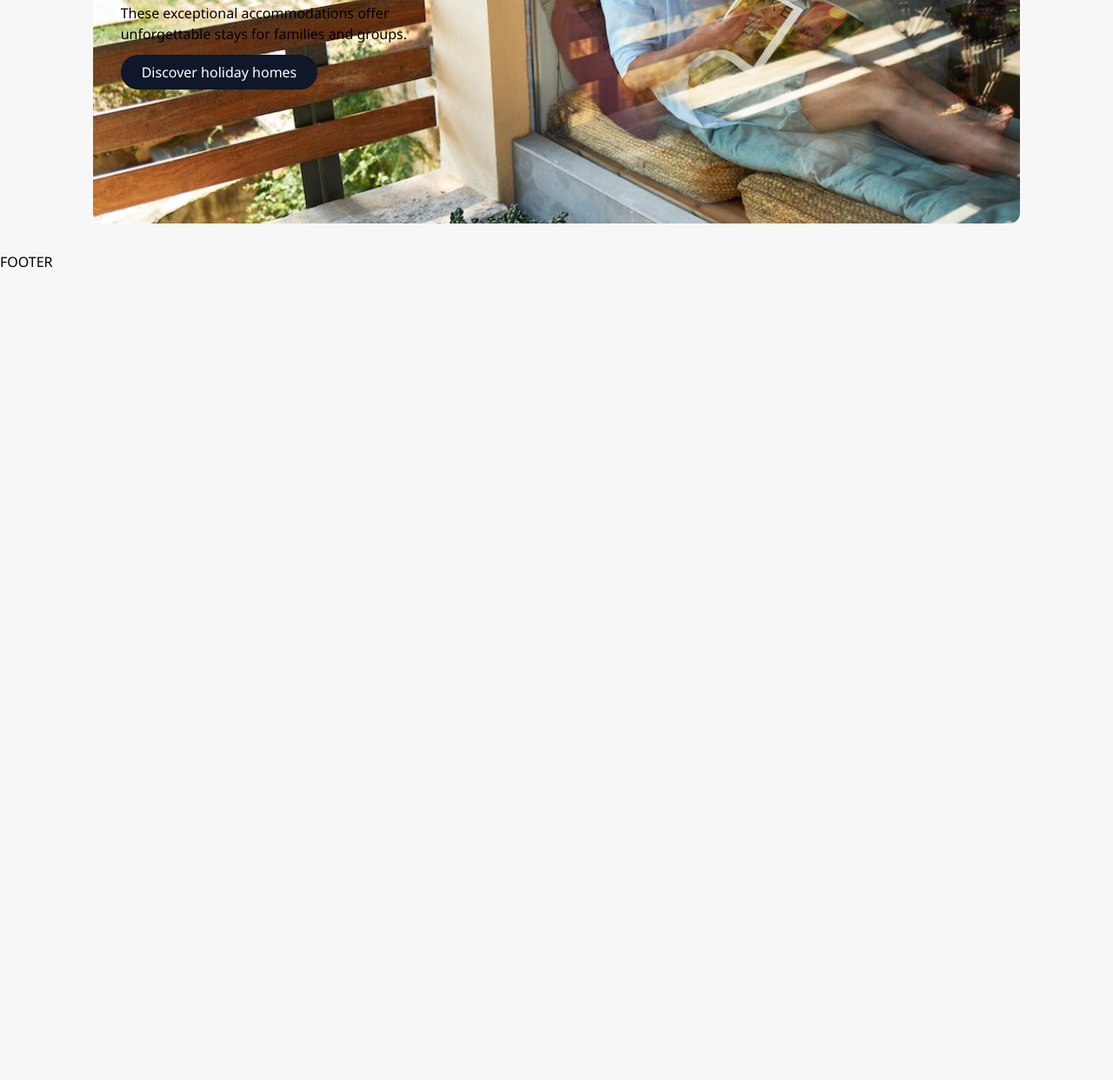
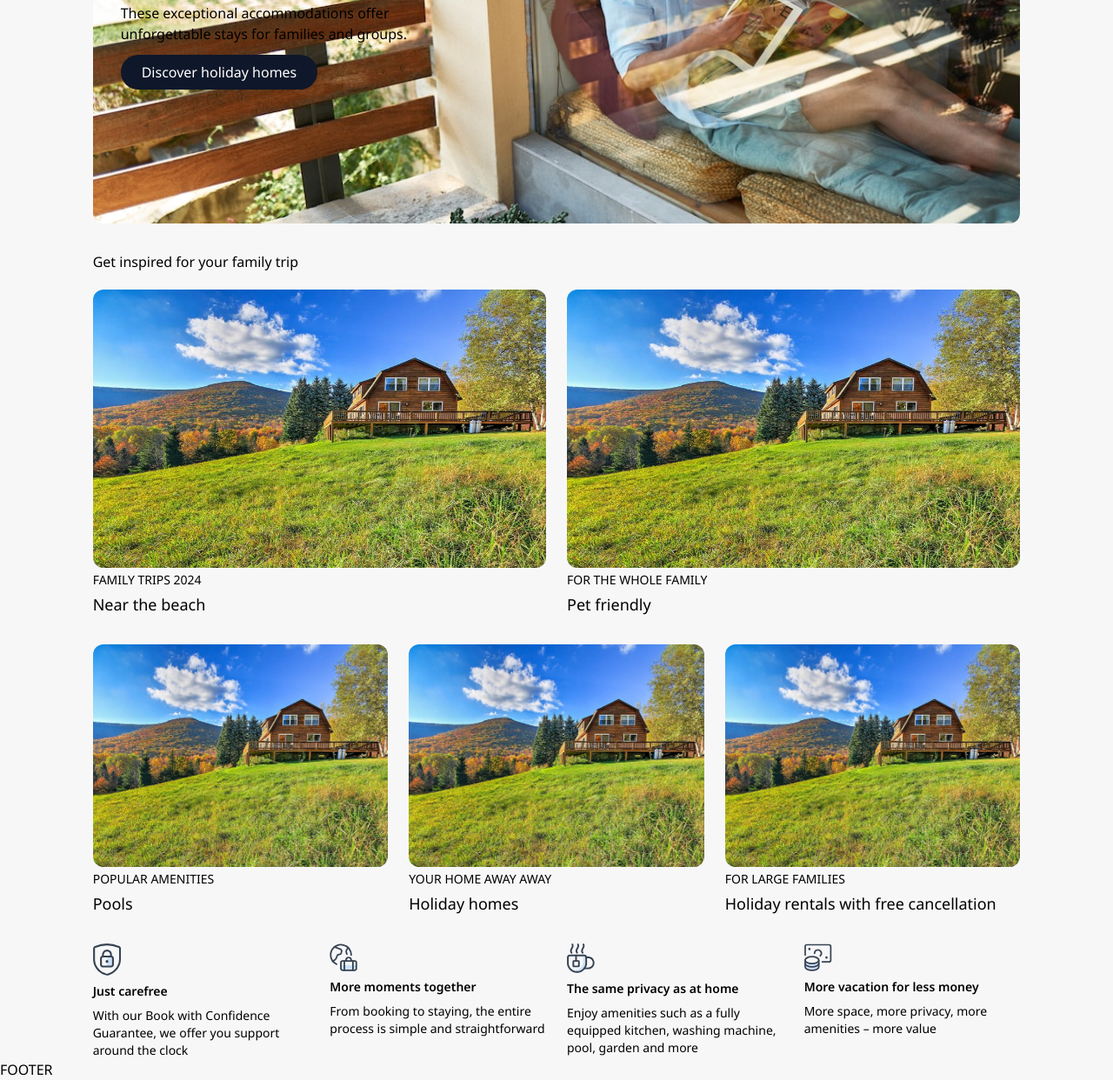
Before and after one commit to sostene12/The-Gym---web-clone, a website: page index.html in a window 1280 px wide. Shown: the part 1583-2825 px from the top of the page at 87% size. Before the commit the page ends 1896 px from the top, so only its background shows below. Drawn offline with Linux system fonts and the light colour scheme.

Commit message:
working on the icon cards

```diff
--- a/index.html
+++ b/index.html
@@ -19,7 +19,7 @@
     </style>
   </head>
   <body>
-    <div class="w-screen">
+    <div class="w-screen relative">
       <section class="w-full bg-white">
         <nav class="flex justify-between items-center h-20 w-10/12 mx-auto">
           <div class="logo">
@@ -177,12 +177,83 @@
           </div>
         </div>
       </section>
-      <section class="mt-8 w-10/12 mx-auto flex flex-col space-y-3 px-8 justify-center h-[500px] bg-cover bg-center bg-no-repeat  rounded-xl bg-blend-darken" style="background-image: url('./images/heroimg.png')">
-        <h2 class="text-white text-4xl font-bold">Holiday homes of  <br/>the year 2024</h2>
-        <p class="">These exceptional accommodations offer <br /> unforgettable stays for families and groups.</p>
-        <button class="w-auto self-start bg-slate-900 text-white rounded-full px-6 py-2">Discover holiday homes</button>
+      <section
+        class="mt-8 w-10/12 mx-auto flex flex-col space-y-3 px-8 justify-center h-[500px] bg-cover bg-center bg-no-repeat rounded-xl bg-blend-darken"
+        style="background-image: url('./images/heroimg.png')"
+      >
+        <h2 class="text-white text-4xl font-bold">
+          Holiday homes of <br />the year 2024
+        </h2>
+        <p class="">
+          These exceptional accommodations offer <br />
+          unforgettable stays for families and groups.
+        </p>
+        <button
+          class="w-auto self-start bg-slate-900 text-white rounded-full px-6 py-2"
+        >
+          Discover holiday homes
+        </button>
       </section>
-    <section class="mt-8 w-10/12 mx-auto flex flex-col space-y-5"></section>
+      <section class="mt-8 w-10/12 mx-auto flex flex-col space-y-5">
+        <h2>Get inspired for your family trip</h2>
+        <div class="flex space-x-6 w-full">
+          <div class="flex flex-col space-y-1 w-1/2">
+            <img src="./images/cabin_1.jpg" class="h-80 rounded-xl" alt="" />
+            <span class="text-sm">FAMILY TRIPS 2024</span>
+            <h2 class="text-lg">Near the beach</h2>
+          </div>
+          <div class="flex flex-col space-y-1 w-1/2">
+            <img src="./images/cabin_1.jpg" class="h-80 rounded-xl" alt="" />
+            <span class="text-sm">FOR THE WHOLE FAMILY</span>
+            <h2 class="text-lg">Pet friendly</h2>
+          </div>
+        </div>
+      </section>
+      <section class="mt-8 w-10/12 mx-auto flex flex-col space-y-5">
+        <div class="flex space-x-6 w-full">
+          <div class="flex flex-col space-y-1 w-1/3">
+            <img src="./images/cabin_1.jpg" class="h-64 rounded-xl" alt="" />
+            <span class="text-sm">POPULAR AMENITIES</span>
+            <h2 class="text-lg">Pools</h2>
+          </div>
+          <div class="flex flex-col space-y-1 w-1/3">
+            <img src="./images/cabin_1.jpg" class="h-64 rounded-xl" alt="" />
+            <span class="text-sm">YOUR HOME AWAY AWAY</span>
+            <h2 class="text-lg">Holiday homes</h2>
+          </div>
+          <div class="flex flex-col space-y-1 w-1/3">
+            <img src="./images/cabin_1.jpg" class="h-64 rounded-xl" alt="" />
+            <span class="text-sm">FOR LARGE FAMILIES</span>
+            <h2 class="text-lg">Holiday rentals with free cancellation</h2>
+          </div>
+        </div>
+      </section>
+
+      <section class="mt-8 w-10/12 mx-auto flex flex-col space-y-5">
+        <div class="flex space-x-6 w-full">
+          <div class="flex flex-col space-y-2 w-1/4">
+            <img src="./images/VRBO-shield-mark.svg" class="w-8" alt="" />
+            <span class="text-sm font-semibold">Just carefree</span>
+            <h2 class="text-sm">With our Book with Confidence Guarantee, we offer you support around the clock</h2>
+          </div>
+          <div class="flex flex-col space-y-2 w-1/4">
+            <img src="./images/VRBO-globe-mark.svg" class="w-8" alt="" />
+            <span class="text-sm font-semibold">More moments together</span>
+            <h2 class="text-sm">From booking to staying, the entire process is simple and straightforward</h2>
+          </div>
+          <div class="flex flex-col space-y-2 w-1/4">
+            <img src="./images/VRBO-teapot-mark.svg" class="w-8" alt="" />
+            <span class="text-sm font-semibold">The same privacy as at home</span>
+            <h2 class="text-sm">Enjoy amenities such as a fully equipped kitchen, washing machine, pool, garden and more</h2>
+          </div>
+          <div class="flex flex-col space-y-2 w-1/4">
+            <img src="./images/VRBO-money-mark.svg" class="w-8" alt="" />
+            <span class="text-sm font-semibold">More vacation for less money</span>
+            <h2 class="text-sm">More space, more privacy, more amenities – more value</h2>
+          </div>
+        </div>
+      </section>
+
       <section>
         <footer>FOOTER</footer>
       </section>
```
Also changed, not shown: css/main.css.
